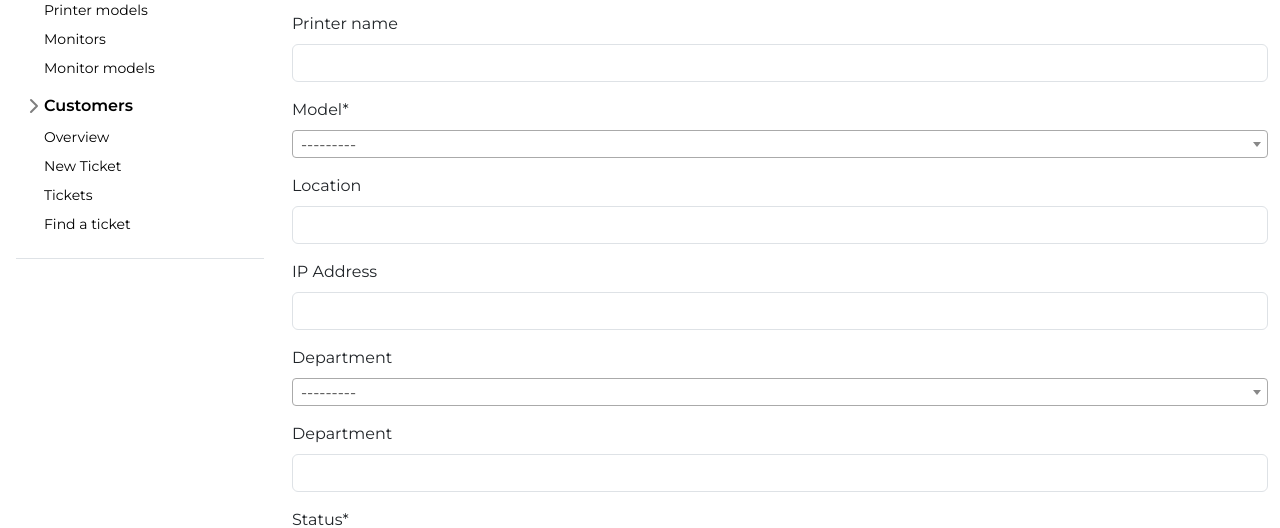
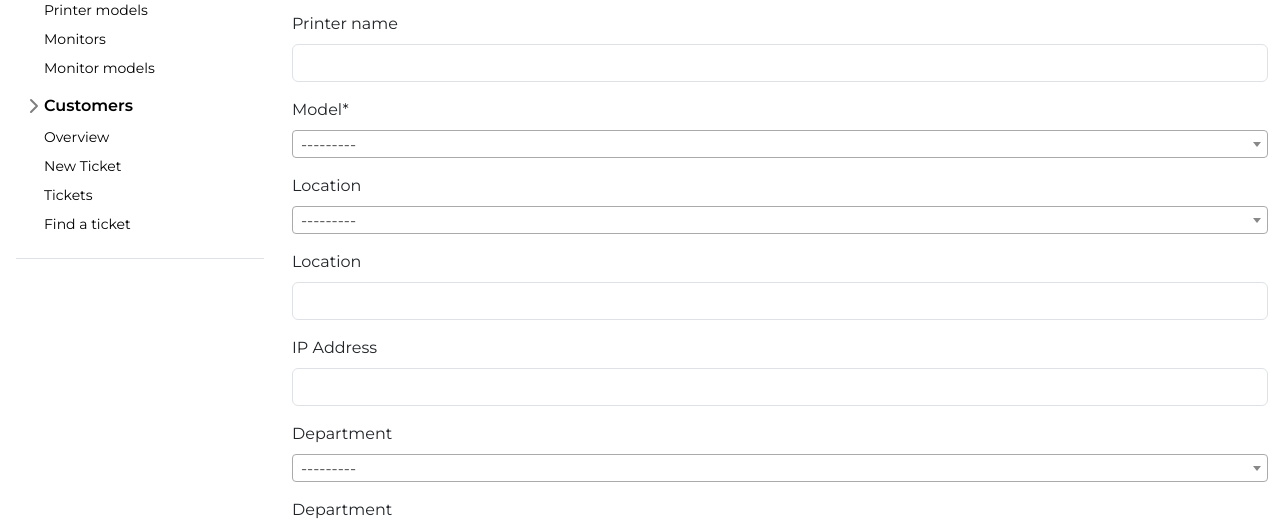
Before and after one commit to swelanauguste/infrastructure-it-unit, a Django app: page /assets/add/printer/ in a window 1280 px wide. Shown: the part 203-731 px from the top of the page. Run offline with Django 5.2, Linux system fonts and the light colour scheme; data that the repository does not hold is empty; some libraries are stand-ins or nearby versions.

Commit message:
locations

```diff
--- a/app/assets/models.py
+++ b/app/assets/models.py
@@ -1,6 +1,17 @@
 from customers.models import Customer, Department
 from django.db import models
 from django.shortcuts import reverse
+
+
+class Location(models.Model):
+    name = models.CharField(max_length=100)
+    details = models.CharField(max_length=100, blank=True, null=True)
+
+    class Meta:
+        ordering = ["name"]
+
+    def __str__(self):
+        return self.name
 
 
 class Maker(models.Model):
@@ -54,6 +65,14 @@ class Monitor(models.Model):
     monitor_name = models.CharField(max_length=100, blank=True, null=True)
     model = models.ForeignKey(
         MonitorModel, on_delete=models.CASCADE, related_name="monitors"
+    )
+    site = models.ForeignKey(
+        Location,
+        on_delete=models.CASCADE,
+        blank=True,
+        null=True,
+        related_name="monitor_sites",
+        verbose_name="location",
     )
     location = models.CharField(max_length=100, null=True, blank=True)
     dept = models.CharField(max_length=100, blank=True, null=True)
@@ -118,6 +137,14 @@ class Computer(models.Model):
         blank=True,
         verbose_name="Operating System",
     )
+    site = models.ForeignKey(
+        Location,
+        on_delete=models.CASCADE,
+        blank=True,
+        null=True,
+        related_name="computer_sites",
+        verbose_name="location",
+    )
     location = models.CharField(max_length=100, blank=True, null=True)
     ip_addr = models.GenericIPAddressField("IP Address", blank=True, null=True)
     department = models.ForeignKey(
@@ -181,6 +208,15 @@ class Printer(models.Model):
     model = models.ForeignKey(
         PrinterModel, on_delete=models.CASCADE, related_name="printers"
     )
+
+    site = models.ForeignKey(
+        Location,
+        on_delete=models.CASCADE,
+        blank=True,
+        null=True,
+        related_name="printer_sites",
+        verbose_name="location",
+    )
     location = models.CharField(max_length=100, null=True, blank=True)
     ip_addr = models.GenericIPAddressField("IP Address", blank=True, null=True)
     department = models.ForeignKey(
--- a/app/templates/assets/computer_form.html
+++ b/app/templates/assets/computer_form.html
@@ -20,5 +20,6 @@
     $("#id_model").select2();
     $("#id_os").select2();
     $("#id_department").select2();
+    $("#id_site").select2();
 </script>
 {% endblock content %}
--- a/app/templates/assets/computer_list.html
+++ b/app/templates/assets/computer_list.html
@@ -4,7 +4,7 @@
 {% block content %}
 <div class="p-5 mb-5">
     <div class="d-flex justify-content-start align-items-center">
-        <h1>Computers</h1>
+        <h1>Computers ({{object_list.count}})</h1>
         <a href="{% url 'computer-create' %}">
             <span class="ms-5 fs-3 text-success material-symbols-outlined">
                 add_box
--- a/app/templates/assets/printer_form.html
+++ b/app/templates/assets/printer_form.html
@@ -19,5 +19,6 @@
 <script>
     $("#id_model").select2();
     $("#id_department").select2();
+    $("#id_site").select2();
 </script>
 {% endblock content %}
```
Also changed, not shown: app/assets/migrations/0024_location_computer_site_monitor_site_printer_site.py (added).
